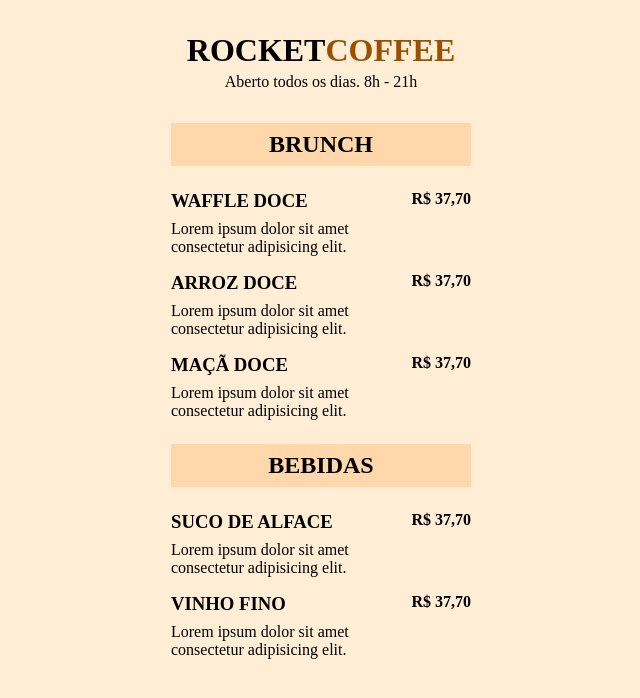
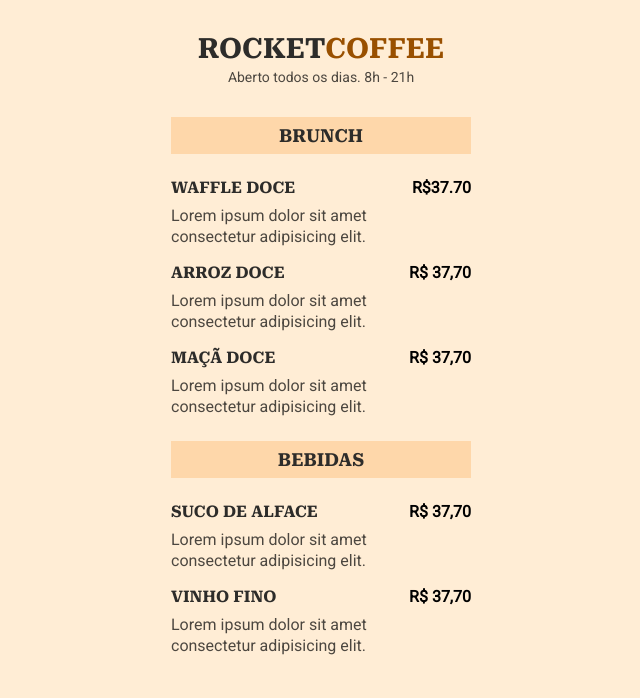
Before and after one commit to AgapeSpagnoll/Maratona-Explorer-3.0-, a plain HTML site: page index.html in a window 1280 px wide. Shown: the whole page, without its empty margins (319-959 px from the left). Drawn offline with Linux system fonts and the light colour scheme.

Commit message:
Projeto Finalizado

```diff
--- a/index.html
+++ b/index.html
@@ -2,12 +2,18 @@
 <html lang="pt-br">
 
 <head>
+    <link rel="preconnect" href="https://fonts.googleapis.com">
+    <link rel="preconnect" href="https://fonts.gstatic.com" crossorigin>
+    <link href="https://fonts.googleapis.com/css2?family=Roboto&family=Roboto+Serif:opsz,wght@8..144,700&display=swap"
+        rel="stylesheet">
+
+    <link rel="stylesheet" href="style.css">
+
     <meta charset="UTF-8">
     <meta http-equiv="X-UA-Compatible" content="IE=edge">
     <meta name="viewport" content="width=device-width, initial-scale=1.0">
     <title>ROCKETCOFFEE</title>
 
-    <link rel="stylesheet" href="style.css">
 </head>
 
 <body>
@@ -29,7 +35,7 @@
                 </div>
 
                 <strong class="price">
-                    R$ 37,70
+                    R$37.70
                 </strong>
             </li>
 
--- a/style.css
+++ b/style.css
@@ -1,6 +1,7 @@
 :root {
     --body-bg-color: #FFEDD5;
-    --title-container: #FED7AA;
+    --title-bg-container: #FED7AA;
+    --text-bg-color: #2D2C2A;
 }
 
 * {
@@ -11,12 +12,22 @@
 
 body {
     background-color: var(--body-bg-color);
+    font-family: 'Roboto', sans-serif;
 }
 
 header,
 section {
     max-width: 300px;
     margin: 0 auto;
+}
+
+h1,
+h2,
+h3,
+price {
+    font-family: 'Roboto Serif', serif;
+    text-transform: uppercase;
+    color: var(--text-bg-color);
 }
 
 header {
@@ -27,12 +38,19 @@ header {
 }
 
 header h1 {
-    text-transform: uppercase;
     margin-bottom: 4px;
+    font-size: 28px;
+    line-height: 33px;
 }
 
 header h1 span {
     color: #995000;
+}
+
+header p {
+    font-size: 14px;
+    line-height: 16px;
+    color: rgba(0, 0, 0, 0.7);
 }
 
 .brunch {
@@ -41,9 +59,9 @@ header h1 span {
 
 h2 {
     background-color: #FED7AA;
-    text-transform: uppercase;
     padding: 8px 16px;
     text-align: center;
+    font-size: 18px;
 
     margin-bottom: 24px;
 }
@@ -60,5 +78,11 @@ ul li {
 
 .details h3 {
     margin-bottom: 8px;
-    text-transform: uppercase;
+    font-size: 16px;
+    line-height: 19px;
 }
+
+.details p {
+    color: rgba(0, 0, 0, 0.7);
+    line-height: 21px;
+}
```
